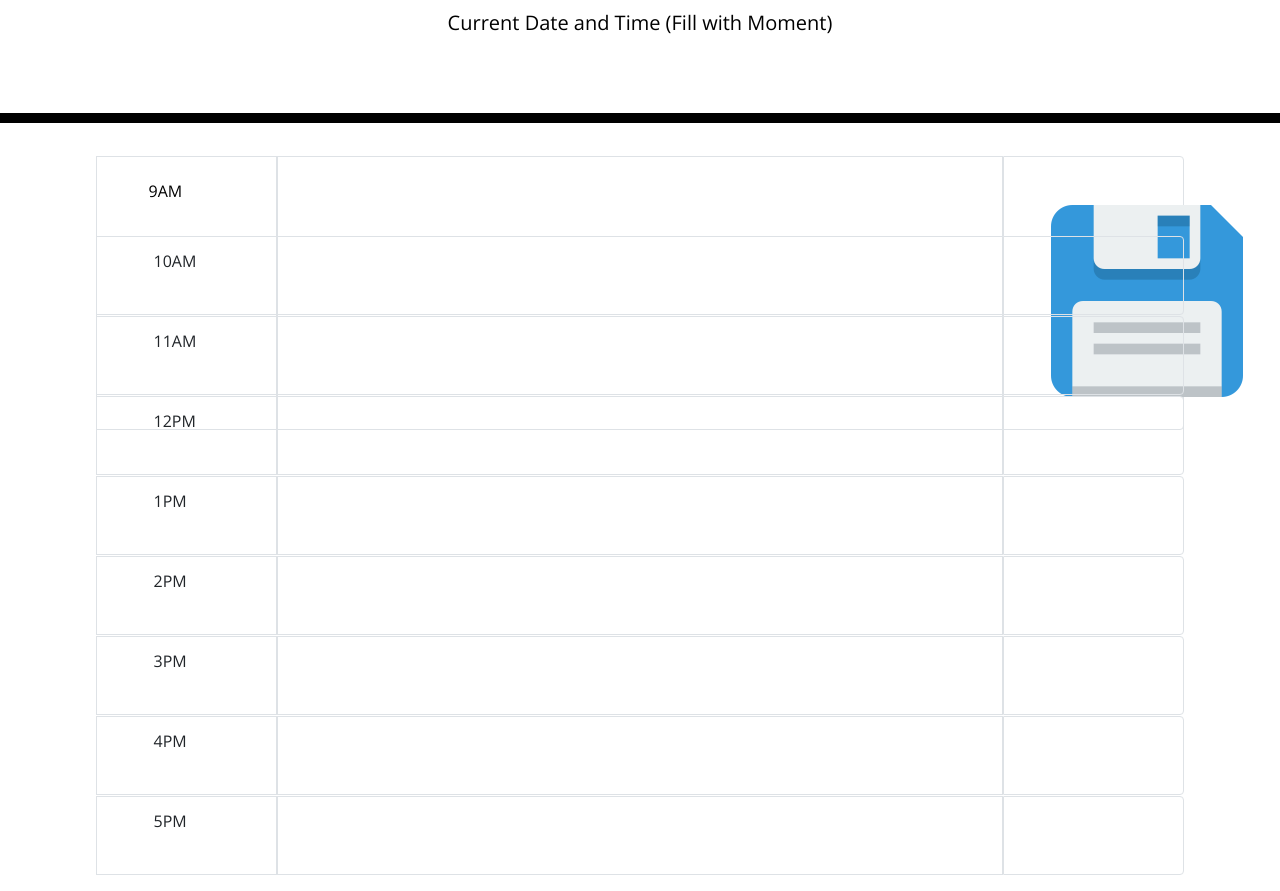
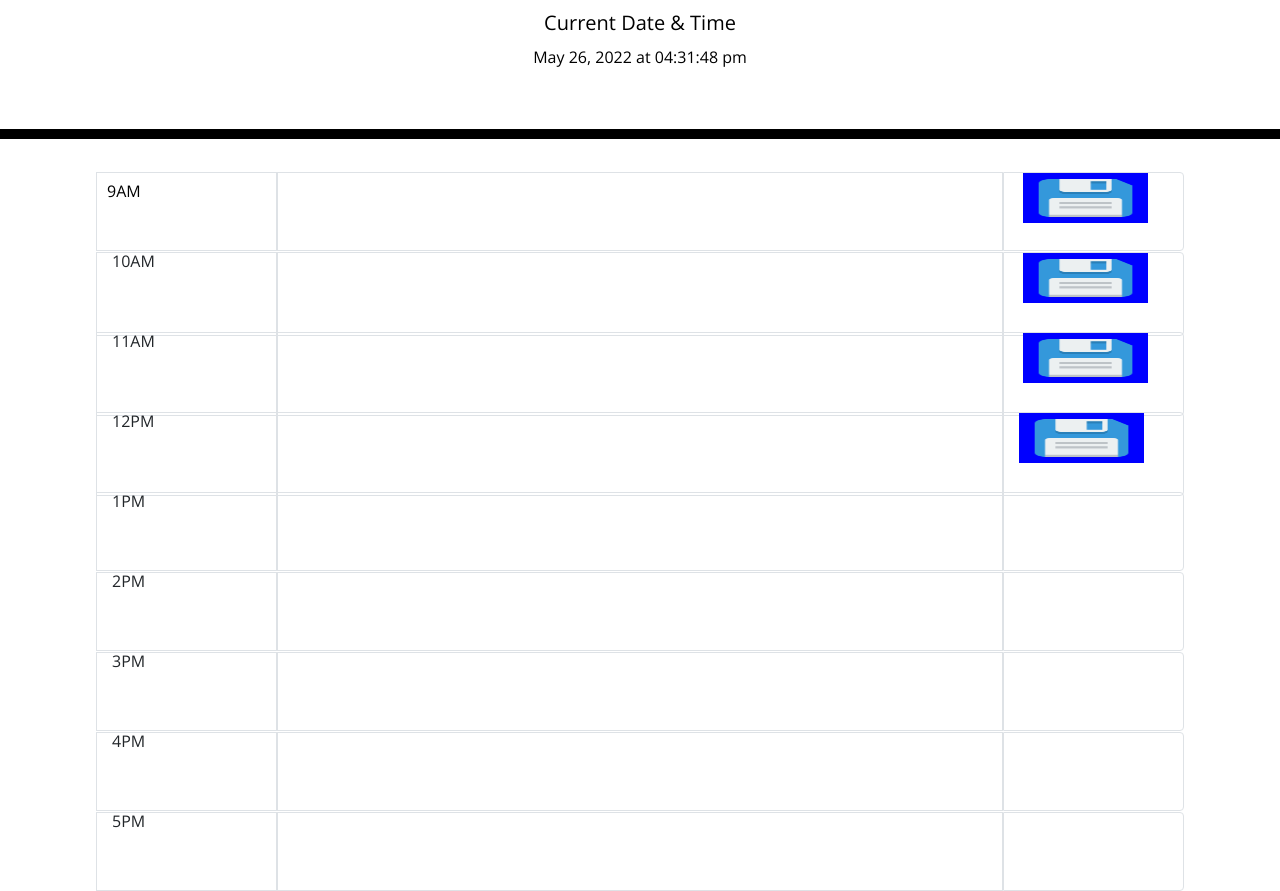
Before and after one commit to Godoflaugh/Work-Schedule-App, a plain HTML site: page Develop/index.html in a window 1280 px wide. Shown: the part 181-1072 px from the top of the page. Drawn offline with nearby package versions, Linux system fonts and the light colour scheme.

Commit message:
Added images to represent save icon, issue with sizing.

```diff
--- a/Develop/index.html
+++ b/Develop/index.html
@@ -24,6 +24,10 @@
     />
     <!-- CSS stylesheet -->
     <link rel="stylesheet" href="style.css" />
+
+    <!-- jquery -->
+    <link rel="stylesheet" href="https://code.jquery.com/ui/1.12.1/themes/base/jquery-ui.css">
+
     <title>Work Day Scheduler</title>
   </head>
 
@@ -31,7 +35,8 @@
     <header class="jumbotron">
       <h1 class="display-3">Work Day Scheduler</h1>
       <p class="lead">A simple calendar app for scheduling your work day</p>
-      <p id="currentDay" class="lead">Current Date and Time (Fill with Moment)</p>
+      <p id="currentDay" class="lead">Current Date &amp;  Time <br></p>
+      <span id="timeDisplay">00:00:00</span>
     </header>
 
     <div class="container">
@@ -39,42 +44,45 @@
 
 <!-- 9am -->
       <div class="row">
-        <div class="col col-lg-2 border hour">
-          9AM
-        </div>
+        <div class="col col-lg-2 border hour">9AM</div>
         <div class="col border"></div>
-        <div class="col col-lg-2 border rounded-right"> <img src="/assets/images/floppy-icon.png" alt = "Save Icon"> </div>
+        <div class="col col-lg-2 border rounded-right"> <img class="saveIcon" src="/assets/images/floppy-icon.png" alt = "Save Icon"> </div>
       </div>
 
 
       <div class="row">
-        <div class="col col-lg-2 border">
-          10AM
-        </div>
+        <div class="col col-lg-2 border">10AM</div>
         <div class="col border">
 
         </div>
-        <div class="col col-lg-2 border rounded-right">
+        <div class="col col-lg-2 border rounded-right"> <img class="saveIcon" src="/assets/images/floppy-icon.png" alt="Save Icon">
 
         </div>
       </div>
 
       <div class="row">
-        <div class="col col-lg-2 border">
-          11AM
-        </div>
+        <div class="col col-lg-2 border">11AM</div>
         <div class="col border">
 
         </div>
-        <div class="col col-lg-2 border rounded-right">
+        <div class="col col-lg-2 border rounded-right"> <img class="saveIcon" src="/assets/images/floppy-icon.png" alt="Save Icon">
 
         </div>
       </div>
 
       <div class="row">
-        <div class="col col-lg-2 border">
-          12PM
+        <div class="col col-lg-2 border">12PM</div>
+        <div class="col border">
+
         </div>
+        <div class="col col-lg-2 border rounded-right"><img class="saveIcon" src="/assets/images/floppy-icon.png" alt="Save Icon">
+
+        </div>
+      </div>
+
+
+      <div class="row">
+        <div class="col col-lg-2 border">1PM</div>
         <div class="col border">
 
         </div>
@@ -85,9 +93,7 @@
 
 
       <div class="row">
-        <div class="col col-lg-2 border">
-          1PM
-        </div>
+        <div class="col col-lg-2 border">2PM</div>
         <div class="col border">
 
         </div>
@@ -98,9 +104,7 @@
 
 
       <div class="row">
-        <div class="col col-lg-2 border">
-          2PM
-        </div>
+        <div class="col col-lg-2 border">3PM</div>
         <div class="col border">
 
         </div>
@@ -111,9 +115,7 @@
 
 
       <div class="row">
-        <div class="col col-lg-2 border">
-          3PM
-        </div>
+        <div class="col col-lg-2 border">4PM</div>
         <div class="col border">
 
         </div>
@@ -124,22 +126,7 @@
 
 
       <div class="row">
-        <div class="col col-lg-2 border">
-          4PM
-        </div>
-        <div class="col border">
-
-        </div>
-        <div class="col col-lg-2 border rounded-right">
-
-        </div>
-      </div>
-
-
-      <div class="row">
-        <div class="col col-lg-2 border">
-          5PM
-        </div>
+        <div class="col col-lg-2 border">5PM</div>
         <div class="col border">
 
         </div>
@@ -151,7 +138,10 @@
   </div>
 
 
+
+
     <script src="https://code.jquery.com/jquery-3.4.1.min.js"></script>
-    <script src="https://cdnjs.cloudflare.com/ajax/libs/moment.js/2.24.0/moment.min.js"></script>
+    <script src="https://cdnjs.cloudflare.com/ajax/libs/moment.js/2.27.0/moment.min.js"></script>
+    <script src="script.js"></script>
   </body>
 </html>
--- /dev/null
+++ b/Develop/script.js
@@ -0,0 +1,11 @@
+// Variable declaration
+var timeDisplayEl = $('#timeDisplay')
+
+// Time Display Functionality
+function displayTime() {
+  var rightNow = moment().format('MMM DD, YYYY [at] hh:mm:ss a')
+  timeDisplayEl.text(rightNow)
+  console.log(rightNow)
+}
+
+setInterval(displayTime, 1000)
--- a/Develop/style.css
+++ b/Develop/style.css
@@ -81,3 +81,10 @@ textarea{
 /* .container{
   border: 2px, black;
 } */
+
+
+.saveIcon{
+  background-color: blue;
+  height: 50px;
+  width: 125px;
+}
```
